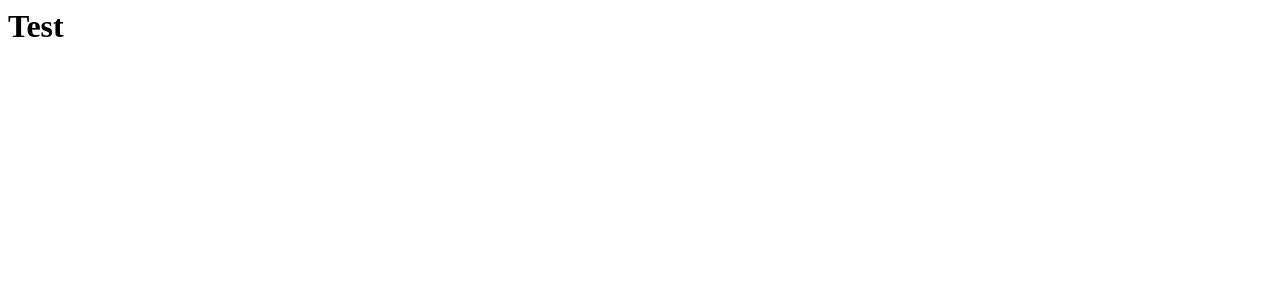
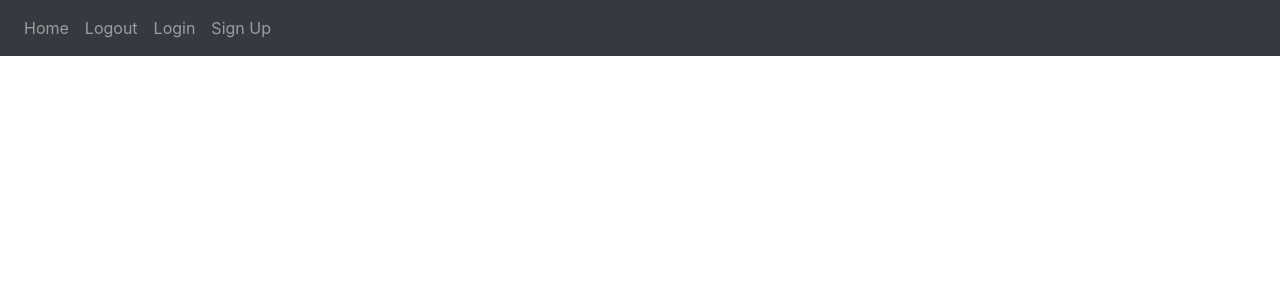
Before and after one commit to Mehervamsi1/SmartAssistantRestaurantChatbot-SARC, a Flask app: page / in a window 1280 px wide. Before the commit the part shown is almost empty. Shown: the top 300 px of the page. Run offline with Flask 3, Linux system fonts and the light colour scheme; some libraries are stand-ins or nearby versions.

Commit message:
Please enter the commit message for your changes. Lines starting with '#' will be ignored, and an empty message aborts the commit.
 On branch main
 Your branch is up to date with 'origin/main'.

 Changes to be committed:
	modified:   Website/__pycache__/views.cpython-310.pyc
	modified:   Website/templates/base.html
	new file:   Website/templates/home.html
	modified:   Website/views.py

```diff
--- a/Website/templates/base.html
+++ b/Website/templates/base.html
@@ -2,7 +2,7 @@
 <html>
     <head>
         <meta charset="utf-8">
-        <meta name="viewport" content="width=devide-width ,initial-scale=1">
+        <meta name="viewport" content="width=devide-width ,initial-scale=1.0 ">
         <link
         rel="stylesheet"
         href="https://stackpath.bootstrapcdn.com/bootstrap/4.4.1/css/bootstrap.min.css"
@@ -15,6 +15,28 @@
         crossorigin="anonymous"
         />
 
+        <title>{% block title %}Home{% endblock %}</title>
+
     </head>
-    <body></body>
+    <body>
+        <nav class="navbar navbar-expand-lg navbar-dark bg-dark">
+            <button
+              class="navbar-toggler"
+              type="button"
+              data-toggle="collapse"
+              data-target="#navbar"
+            >
+              <span class="navbar-toggler-icon"></span>
+            </button>
+
+            <div class="collapse navbar-collapse" id="navbar">
+                <div class="navbar-nav">
+                  <a class="nav-item nav-link" id="home" href="/">Home</a>
+                  <a class="nav-item nav-link" id="logout" href="/logout">Logout</a>
+                  <a class="nav-item nav-link" id="login" href="/login">Login</a>
+                  <a class="nav-item nav-link" id="signUp" href="/sign-up">Sign Up</a>
+
+                </div>
+              </div>
+    </body>
 </html>
--- /dev/null
+++ b/Website/templates/home.html
@@ -0,0 +1 @@
+{% extends "base.html" %} {% block title %}Changed{% endblock %}
--- a/Website/views.py
+++ b/Website/views.py
@@ -1,8 +1,8 @@
-from flask import Blueprint
+from flask import Blueprint, render_template
 
 views = Blueprint('views',__name__)
 
 
 @views.route('/')
 def home():
-    return "<h1>Test<h1>"
+    return render_template('home.html')
```
